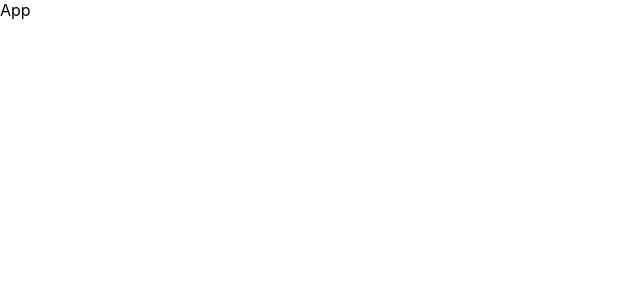
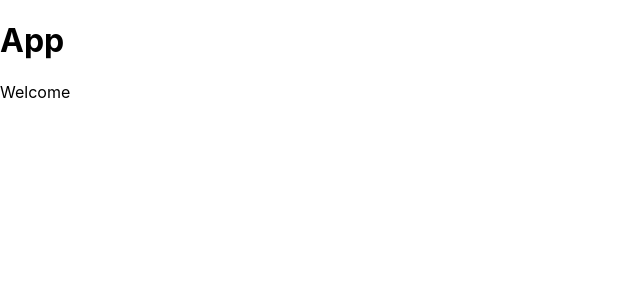
Before and after one commit to raulsoissa/AppClima, a React (Create React App) app: page / in a window 1280 px wide. Shown: the top 300 px of the page, without its empty margins (0-640 px from the left). Built offline with nearby package versions, Linux system fonts and the light colour scheme.

Commit message:
final video 298

```diff
--- a/src/App.jsx
+++ b/src/App.jsx
@@ -1,9 +1,17 @@
 import React from 'react'
+import { BrowserRouter as Router, Switch, Route} from 'react-router-dom'
 
 const App = () => {
     return (
         <div>
-            App
+            <h1>App</h1>
+            <Router>
+                <Switch>
+                    <Route path="/main">Main</Route>
+                    <Route path="/city">City</Route>
+                    <Route exact path="/">Welcome</Route>
+                </Switch>
+            </Router>
         </div>
     )
 }
```
